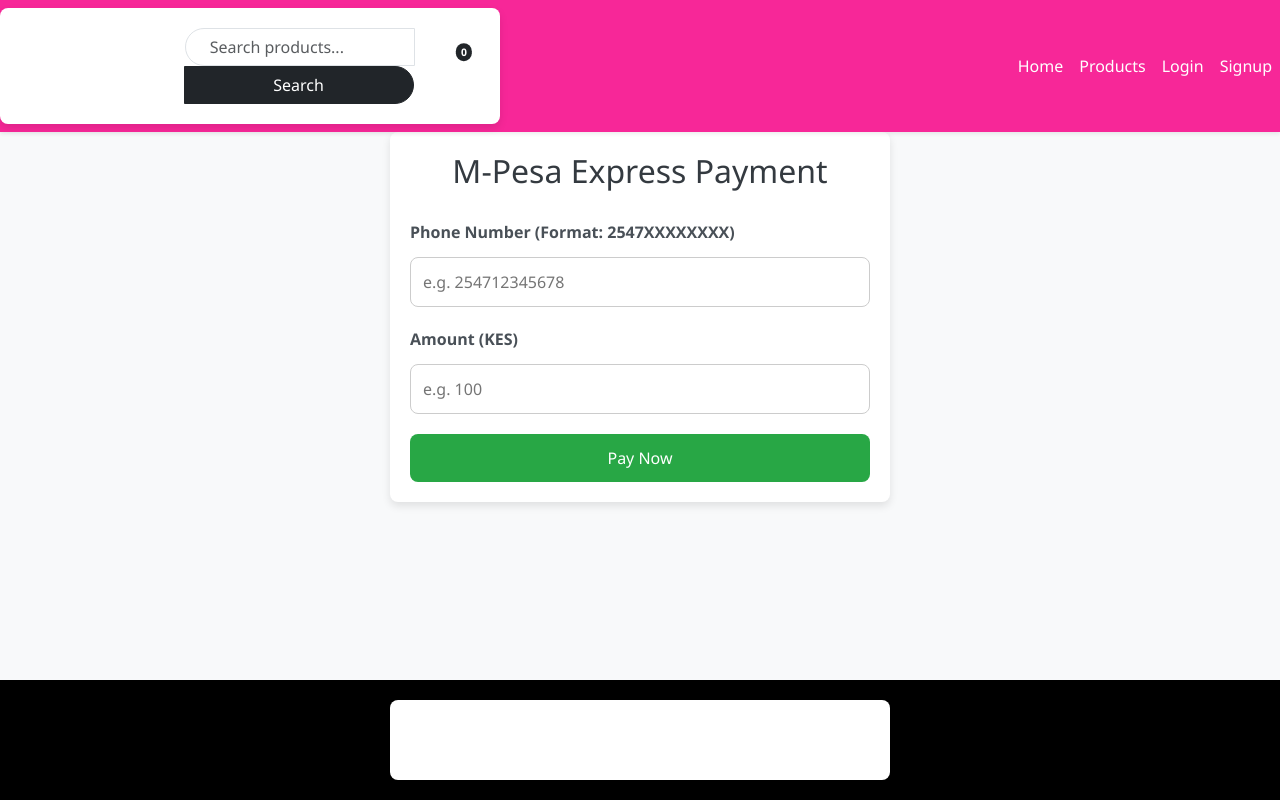
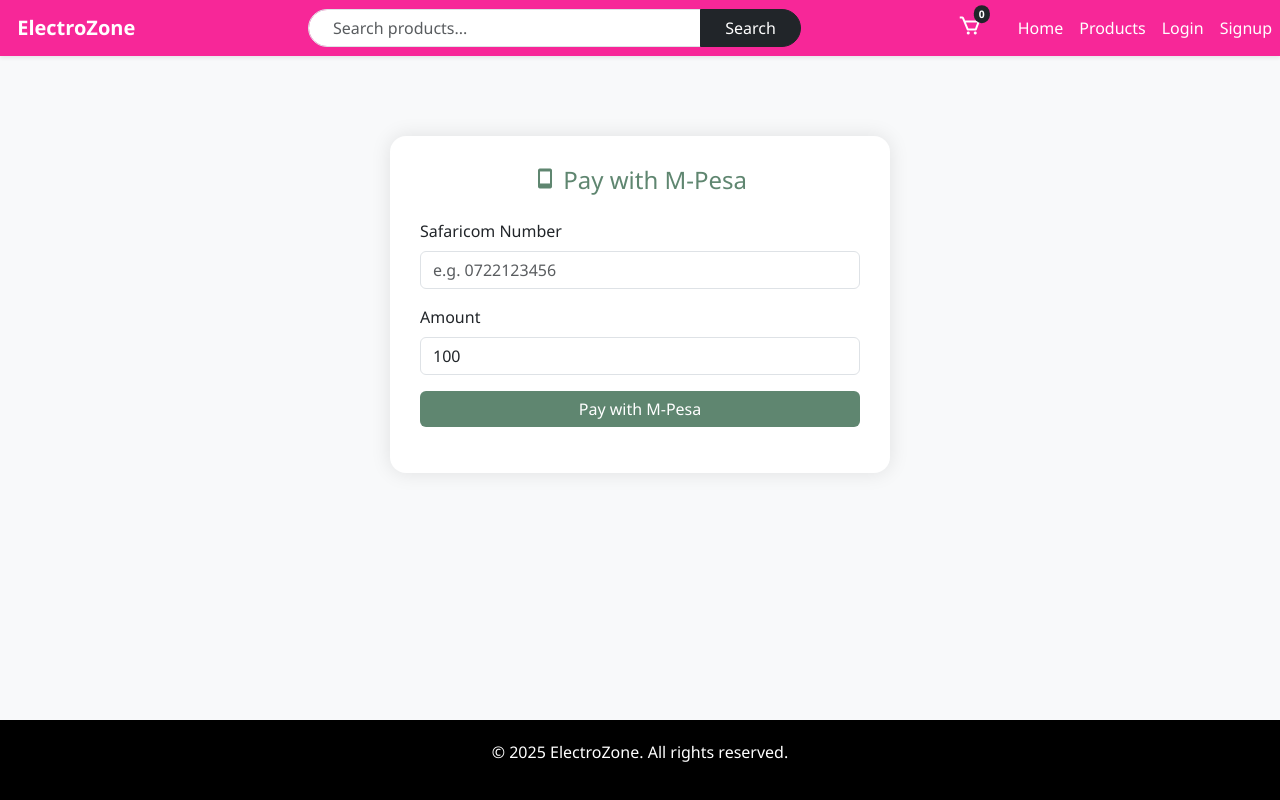
Before and after one commit to KakaDev254/Electozone, a Django app: page /mpesa/pay/ in a window 1280 px wide. Run offline with Django 5.2, Linux system fonts and the light colour scheme; data comes from the database, SQL or seed files in the repository; some libraries are stand-ins or nearby versions.

Commit message:
testing payment callbacks

```diff
--- a/mpesa/static/mpesa/payment.css
+++ b/mpesa/static/mpesa/payment.css
@@ -1,102 +1,33 @@
-.container {
+.payment-container {
   max-width: 500px;
-  margin: 0 auto;
-  padding: 20px;
+  margin: 80px auto;
+  padding: 30px;
+  border-radius: 16px;
   background-color: #ffffff;
-  box-shadow: 0 4px 8px rgba(0, 0, 0, 0.1);
-  border-radius: 8px;
+  box-shadow: 0 0 20px rgba(0, 0, 0, 0.1);
 }
 
-h2 {
-  text-align: center;
-  margin-bottom: 30px;
-  color: #343a40;
+.btn-pay {
+  background-color: #5F8670;
+  border: none;
+  color: #fff;
 }
 
-.form-group {
-  margin-bottom: 20px;
+.btn-pay:hover {
+  background-color: #4a6f5a;
 }
 
-label {
-  font-weight: bold;
-  margin-bottom: 8px;
-  display: block;
-  color: #495057;
+.form-control:focus {
+  border-color: #FF9800;
+  box-shadow: 0 0 0 0.2rem rgba(255, 152, 0, 0.25);
 }
 
-input[type="text"],
-input[type="number"] {
-  width: 100%;
-  padding: 12px;
-  border: 1px solid #ccc;
-  border-radius: 8px;
-  font-size: 16px;
-  margin-top: 5px;
+#loader {
+  display: none;
+  color: #FF9800;
 }
 
-input[type="text"]:focus,
-input[type="number"]:focus {
-  outline: none;
-  border-color: #28a745;
+#resultMessage {
+  margin-top: 15px;
+  font-weight: 500;
 }
-
-button {
-  padding: 12px 25px;
-  background-color: #28a745;
-  color: white;
-  border: none;
-  border-radius: 8px;
-  cursor: pointer;
-  width: 100%;
-  font-size: 16px;
-}
-
-button:hover {
-  background-color: #218838;
-}
-
-.message {
-  margin-top: 20px;
-  padding: 15px;
-  border-radius: 8px;
-  display: none;
-}
-
-.success {
-  background-color: #d4edda;
-  color: #155724;
-}
-
-.error {
-  background-color: #f8d7da;
-  color: #721c24;
-}
-
-.loading {
-  background-color: #f8d7da;
-  color: #721c24;
-}
-
-#loadingSpinner {
-  display: none;
-  margin-left: 20px;
-}
-
-.hidden {
-  display: none;
-}
-
-/* Small screen adjustments */
-@media (max-width: 600px) {
-  .container {
-    padding: 15px;
-  }
-
-  h2 {
-    font-size: 24px;
-  }
-
-  button {
-    font-size: 14px;
-  }
-}
--- a/mpesa/templates/mpesa/payment.html
+++ b/mpesa/templates/mpesa/payment.html
@@ -1,153 +1,127 @@
 {% extends 'base.html' %} {% load static %} {% block content %}
 <link rel="stylesheet" href="{% static 'mpesa/payment.css' %}" />
-<script src="https://code.jquery.com/jquery-3.6.0.min.js"></script>
 
 <div class="container">
-  <h2>M-Pesa Express Payment</h2>
-
-  <form id="paymentForm">
+  <div class="payment-container">
+    <h4 class="text-center mb-4" style="color: #5f8670">
+      <i class="bx bx-mobile"></i> Pay with M-Pesa
+    </h4>
+    <form id="mpesaForm">
       {% csrf_token %}
-    <div class="form-group">
-      <label for="phone">Phone Number (Format: 2547XXXXXXXX)</label>
+      <div class="mb-3">
+        <label for="phone" class="form-label">Safaricom Number</label>
         <input
-        type="text"
-        id="phone"
+          type="tel"
+          class="form-control"
+          id="phoneInput"
           name="phone"
-        placeholder="e.g. 254712345678"
+          placeholder="e.g. 0722123456"
           required
         />
       </div>
-
-    <div class="form-group">
-      <label for="amount">Amount (KES)</label>
+      <div class="mb-3">
+        <label for="amount" class="form-label">Amount</label>
         <input
           type="number"
-        id="amount"
+          class="form-control"
           name="amount"
-        placeholder="e.g. 100"
+          value="100"
           required
         />
       </div>
+      <button type="submit" class="btn btn-pay w-100">Pay with M-Pesa</button>
 
-    <button type="submit" id="payBtn">Pay Now</button>
-    <div id="loadingSpinner" class="hidden">
-      <img src="{% static 'images/spinner.gif' %}" alt="Loading" />
-      Processing payment...
+      <div id="loader" class="text-center mt-3" style="display: none">
+        <i class="bx bx-loader bx-spin"></i> Awaiting customer PIN...
       </div>
+      <div id="resultMessage" class="text-center mt-3 fw-bold"></div>
     </form>
-
-  <div id="responseMessage" class="message hidden"></div>
+  </div>
 </div>
 
 <script>
-  $("#paymentForm").on("submit", function (e) {
+  const phoneInput = document.getElementById("phoneInput");
+  phoneInput.addEventListener("input", function () {
+    let digits = this.value.replace(/\D/g, "");
+    if (!digits.startsWith("254")) {
+      digits = "254" + digits.replace(/^0+|^254/, "");
+    }
+    if (digits.length > 12) {
+      digits = digits.slice(0, 12);
+    }
+    this.value = digits;
+  });
+
+  document.getElementById("mpesaForm").addEventListener("submit", function (e) {
     e.preventDefault();
 
-    const phone = $("#phone").val();
-    const amount = $("#amount").val();
-    const csrfToken = $('input[name="csrfmiddlewaretoken"]').val();
+    const loader = document.getElementById("loader");
+    const result = document.getElementById("resultMessage");
+    loader.style.display = "block";
+    result.textContent = "";
 
-    // Hide previous messages and show loading spinner
-    $("#responseMessage")
-      .hide()
-      .removeClass("success error loading")
-      .addClass("hidden");
-    $("#loadingSpinner").removeClass("hidden");
+    const formData = new FormData(this);
 
-    // Validate input
-    if (!phone || !amount) {
-      $("#responseMessage")
-        .removeClass("hidden")
-        .addClass("error")
-        .text("Please fill all fields.")
-        .show();
-      $("#loadingSpinner").addClass("hidden");
-      return;
+    fetch("{% url 'stk_push' %}", {
+      method: "POST",
+      body: formData,
+      headers: {
+        "X-CSRFToken": "{{ csrf_token }}",
+      },
+    })
+      .then((res) => res.json())
+      .then((data) => {
+        if (data.ResponseCode === "0") {
+          const checkoutID = data.CheckoutRequestID;
+          pollPaymentStatus(checkoutID); // Start polling
+        } else {
+          loader.style.display = "none";
+          result.textContent =
+            data.errorMessage || "Failed to initiate payment.";
+          result.className = "text-danger text-center";
         }
-
-    $.ajax({
-      url: "{% url 'stk_push' %}",
-      type: "POST",
-      data: {
-        phone: phone,
-        amount: amount,
-        csrfmiddlewaretoken: csrfToken,
-      },
-      success: function (response) {
-        // Show response based on result
-        if (response.error) {
-          $("#responseMessage")
-            .removeClass("hidden")
-            .addClass("error")
-            .text(response.error)
-            .show();
-        } else if (response.ResponseDescription) {
-          $("#responseMessage")
-            .removeClass("hidden")
-            .addClass("success")
-            .text(response.ResponseDescription)
-            .show();
-          // Start polling for payment status
-          pollPaymentStatus(response.CheckoutRequestID);
-        } else {
-          $("#responseMessage")
-            .removeClass("hidden")
-            .addClass("success")
-            .text("STK Push sent! Check your phone.")
-            .show();
-          // Start polling for payment status
-          pollPaymentStatus(response.CheckoutRequestID);
-        }
-        $("#loadingSpinner").addClass("hidden");
-      },
-      error: function (xhr) {
-        let msg = "An error occurred.";
-        if (xhr.responseJSON && xhr.responseJSON.error) {
-          msg = xhr.responseJSON.error;
-        }
-        $("#responseMessage")
-          .removeClass("hidden")
-          .addClass("error")
-          .text(msg)
-          .show();
-        $("#loadingSpinner").addClass("hidden");
-      },
+      })
+      .catch((error) => {
+        loader.style.display = "none";
+        result.textContent = "An error occurred. Please try again.";
+        result.className = "text-danger text-center";
       });
   });
 
-  function pollPaymentStatus(checkoutRequestID) {
-    const interval = setInterval(function () {
-      $.ajax({
-        url: "{% url 'payment_status' %}",
-        type: "GET",
-        data: { checkoutRequestID: checkoutRequestID },
-        success: function (response) {
-          if (response.status === "Completed") {
-            $("#responseMessage")
-              .removeClass("hidden")
-              .addClass("success")
-              .text("Payment completed successfully!")
-              .show();
-            clearInterval(interval); // Stop polling after success
-          } else if (response.status === "Failed") {
-            $("#responseMessage")
-              .removeClass("hidden")
-              .addClass("error")
-              .text("Payment failed. Please try again.")
-              .show();
-            clearInterval(interval); // Stop polling after failure
+  function pollPaymentStatus(checkoutID) {
+    const loader = document.getElementById("loader");
+    const result = document.getElementById("resultMessage");
+
+    let attempts = 0;
+    const maxAttempts = 20; // max 20 polling attempts to avoid infinite looping
+    const interval = setInterval(() => {
+      fetch(`/mpesa/payment-status/?checkout_id=${checkoutID}`)
+        .then((res) => res.json())
+        .then((data) => {
+          // If payment is no longer pending, stop polling and display result
+          if (data.status !== "pending") {
+            clearInterval(interval); // Stop polling
+            loader.style.display = "none"; // Hide loader
+            result.textContent = data.message; // Display result message
+            result.className = data.success
+              ? "text-success text-center"
+              : "text-danger text-center"; // Update result style (success or failure)
           }
-        },
-        error: function () {
-          $("#responseMessage")
-            .removeClass("hidden")
-            .addClass("error")
-            .text("Error checking payment status.")
-            .show();
-          clearInterval(interval); // Stop polling if error occurs
-        },
+        })
+        .catch((err) => {
+          console.log("Polling error:", err);
         });
-    }, 5000); // Poll every 5 seconds
+
+      attempts++;
+      // Timeout condition if no status is received after max attempts
+      if (attempts >= maxAttempts) {
+        clearInterval(interval); // Stop polling
+        loader.style.display = "none"; // Hide loader
+        result.textContent = "⌛ Timeout — payment status not received."; // Timeout message
+        result.className = "text-danger text-center"; // Timeout error style
+      }
+    }, 3000); // Poll every 3 seconds
   }
 </script>
+
 {% endblock content %}
--- a/mpesa/urls.py
+++ b/mpesa/urls.py
@@ -1,12 +1,9 @@
 from django.urls import path
-from .views import *
-
+from . import views
 
 urlpatterns = [
-    path('stk-push/', initiate_stk_push, name='stk_push'),
-     path('mpesa/callback/', mpesa_callback, name='mpesa_callback'),
-    path('pay/', payment_page, name='payment_page'),
-    path('check_payment_status/', check_payment_status, name='payment_status'),
-
-
+    path('pay/', views.payment_page, name='payment_page'),
+    path('stk-push/', views.stk_push_request, name='stk_push'),
+    path('payment-status/', views.payment_status, name='payment_status'),
+    path('callback/', views.mpesa_callback, name='mpesa_callback'),
 ]
--- a/mpesa/views.py
+++ b/mpesa/views.py
@@ -1,127 +1,123 @@
+from django.views.decorators.csrf import csrf_exempt
+from django.http import JsonResponse
+from django.conf import settings
+from django.shortcuts import render
+import requests
 import json
-from django.http import JsonResponse
-from django.views.decorators.csrf import csrf_exempt
-from django.views.decorators.http import require_POST
-from django.shortcuts import render, get_object_or_404
-from django.utils.dateparse import parse_datetime
-from .utils import lipa_na_mpesa
-from .models import MpesaPayment
+from .models import Payment
+from .utils import get_access_token, generate_password, format_phone_number
 
-@require_POST
-def initiate_stk_push(request):
+# STK Push Request to initiate payment
+@csrf_exempt
+def stk_push_request(request):
+    if request.method == 'POST':
+        raw_phone = request.POST.get('phone')
+        amount = request.POST.get('amount')
+
+        phone = format_phone_number(raw_phone)
+
+        if not phone or not phone.startswith("2547") or len(phone) != 12:
+            return JsonResponse({'errorMessage': 'Invalid Safaricom number. Use formats like 0723XXXXXX or 2547XXXXXXX.'}, status=400)
+
+        access_token = get_access_token()
+        password, timestamp = generate_password()
+
+        headers = {
+            "Authorization": f"Bearer {access_token}",
+            "Content-Type": "application/json"
+        }
+
+        payload = {
+            "BusinessShortCode": settings.MPESA_SHORTCODE,
+            "Password": password,
+            "Timestamp": timestamp,
+            "TransactionType": "CustomerPayBillOnline",
+            "Amount": amount,
+            "PartyA": phone,
+            "PartyB": settings.MPESA_SHORTCODE,
+            "PhoneNumber": phone,
+            "CallBackURL": settings.MPESA_CALLBACK_URL,
+            "AccountReference": "ElectroZone",
+            "TransactionDesc": "Payment for goods"
+        }
+
+        response = requests.post(
+            "https://sandbox.safaricom.co.ke/mpesa/stkpush/v1/processrequest",
+            headers=headers,
+            data=json.dumps(payload)
+        )
+
+        response_data = response.json()
+
+        # Save the payment in the database to track callback
+        if response_data.get("ResponseCode") == "0":
+            Payment.objects.create(
+                phone=phone,
+                amount=amount,
+                checkout_id=response_data.get("CheckoutRequestID"),
+                status="pending"
+            )
+
+        return JsonResponse(response_data)
+
+    return JsonResponse({'error': 'Invalid request method. Use POST.'}, status=400)
+
+# MPesa Callback view to handle STK result
+@csrf_exempt
+def mpesa_callback(request):
+    # Parse the JSON payload from M-Pesa
+    data = json.loads(request.body.decode('utf-8'))
+    print("Callback received:", json.dumps(data, indent=2))
+
+    # Extract result data
+    result_code = data.get('Body', {}).get('stkCallback', {}).get('ResultCode')
+    checkout_id = data.get('Body', {}).get('stkCallback', {}).get('CheckoutRequestID')
+    result_desc = data.get('Body', {}).get('stkCallback', {}).get('ResultDesc')
+
+    # Handle payment based on result code
     try:
-        phone = request.POST.get("phone")
-        amount = request.POST.get("amount")
+        payment = Payment.objects.get(checkout_id=checkout_id)
+        payment.message = result_desc
 
-        if not phone or not amount:
-            return JsonResponse({"error": "Phone number and amount are required."}, status=400)
+        # Update payment status based on result code
+        if result_code == 0:  # Success
+            payment.status = 'success'
+        elif result_code == 1032:  # User cancelled
+            payment.status = 'cancelled'
+        elif result_code == 1037:  # Timeout
+            payment.status = 'timeout'
+        elif result_code == 2001:  # Incorrect PIN
+            payment.status = 'failed'
+        else:  # Other error codes
+            payment.status = 'failed'
 
-        amount = int(amount)
-        response = lipa_na_mpesa(phone, amount)
+        payment.save()
 
-        if isinstance(response, dict) and response.get("ResponseCode") == "0":
-            MpesaPayment.objects.create(
-                user=request.user if request.user.is_authenticated else None,
-                phone_number=phone,
-                amount=amount,
-                merchant_request_id=response.get("MerchantRequestID"),
-                checkout_request_id=response.get("CheckoutRequestID"),
-                response_code=response.get("ResponseCode"),
-                response_description=response.get("ResponseDescription"),
-                status="Pending"
-            )
-            return JsonResponse({"message": "STK Push sent successfully", **response})
-        else:
-            return JsonResponse({"error": "Failed to initiate STK Push", **response}, status=400)
+    except Payment.DoesNotExist:
+        print(f"CheckoutRequestID {checkout_id} not found in Payment table")
 
-    except ValueError:
-        return JsonResponse({"error": "Amount must be a valid number."}, status=400)
-    except Exception as e:
-        return JsonResponse({"error": str(e)}, status=500)
+    # Respond with a success message back to M-Pesa to confirm callback processing
+    return JsonResponse({"ResultCode": 0, "ResultDesc": "Callback received successfully"})
 
 
-@csrf_exempt
-@require_POST
-def mpesa_callback(request):
-    """
-    Handles the callback from M-Pesa after a payment is processed.
-    Updates the payment status in the database based on the response.
-    """
+# Endpoint to check the payment status
+def payment_status(request):
+    checkout_id = request.GET.get("checkout_id")
+    if not checkout_id:
+        return JsonResponse({"error": "checkout_id not provided"}, status=400)
+
     try:
-        # Parse the callback data from M-Pesa
-        data = json.loads(request.body)
-        print("M-Pesa Callback Received:", data)
+        payment = Payment.objects.get(checkout_id=checkout_id)
+        if payment.status == "pending":
+            return JsonResponse({"status": "pending"})
+        return JsonResponse({
+            "status": payment.status,
+            "message": payment.message,
+            "success": payment.status == "success"
+        })
+    except Payment.DoesNotExist:
+        return JsonResponse({"status": "pending"})
 
-        # Extract relevant data from the callback
-        checkout_request_id = data.get("CheckoutRequestID")
-        result_code = data.get("ResultCode")
-        result_desc = data.get("ResultDesc")
-        merchant_request_id = data.get("MerchantRequestID")
-
-        # Check if the payment record exists based on the CheckoutRequestID
-        payment = MpesaPayment.objects.get(checkout_request_id=checkout_request_id)
-
-        # Update the payment status based on the result code
-        if result_code == "0":
-            # Payment was successful
-            payment.status = "Completed"
-            payment.result_code = result_code
-            payment.result_description = result_desc
-        else:
-            # Payment failed
-            payment.status = "Failed"
-            payment.result_code = result_code
-            payment.result_description = result_desc
-
-        # Update additional fields if necessary
-        payment.response_code = result_code
-        payment.response_description = result_desc
-        payment.transaction_date = data.get("TransactionDate")
-
-        # Save the updated payment record
-        payment.save()
-
-        # Log or process any additional logic here, like sending an email or notification.
-
-        # Respond with success message
-        return JsonResponse({"ResultCode": 0, "ResultDesc": "Accepted"})
-
-    except json.JSONDecodeError:
-        # Handle invalid JSON in the callback data
-        return JsonResponse({"ResultCode": 1, "ResultDesc": "Invalid JSON in callback."}, status=400)
-    except MpesaPayment.DoesNotExist:
-        # Handle case where payment record is not found
-        return JsonResponse({"ResultCode": 1, "ResultDesc": "Payment record not found."}, status=404)
-    except Exception as e:
-        # Handle any other exceptions that may occur
-        return JsonResponse({"ResultCode": 1, "ResultDesc": str(e)}, status=500)
-
-def check_payment_status(request):
-    """
-    View to check the payment status by CheckoutRequestID.
-    This will be called periodically from the frontend to check the payment status.
-    """
-    # Extract the CheckoutRequestID from the GET request
-    checkout_request_id = request.GET.get('checkoutRequestID')
-
-    if not checkout_request_id:
-        return JsonResponse({"error": "CheckoutRequestID is required."}, status=400)
-
-    # Get the MpesaPayment object by CheckoutRequestID (or other unique identifier)
-    payment = get_object_or_404(MpesaPayment, checkout_request_id=checkout_request_id)
-
-    # Return the current status of the payment
-    status = payment.status
-    if status == "Pending":
-        # If the status is still pending, you can return an ongoing status or similar
-        return JsonResponse({"status": "Pending", "message": "Your payment is still being processed."})
-    elif status == "Completed":
-        return JsonResponse({"status": "Completed", "message": "Payment completed successfully!"})
-    elif status == "Failed":
-        return JsonResponse({"status": "Failed", "message": "Payment failed. Please try again."})
-
-    return JsonResponse({"status": "Unknown", "message": "Unknown payment status."})
-
-
+# Payment page rendering
 def payment_page(request):
     return render(request, 'mpesa/payment.html')
```
Also changed, not shown: mpesa/models.py (+7 -62 lines), mpesa/utils.py (+34 -45 lines), db.sqlite3, mpesa/migrations/0008_payment_delete_mpesapayment.py (added). Lines whose indentation alone changed are shown as unchanged.
